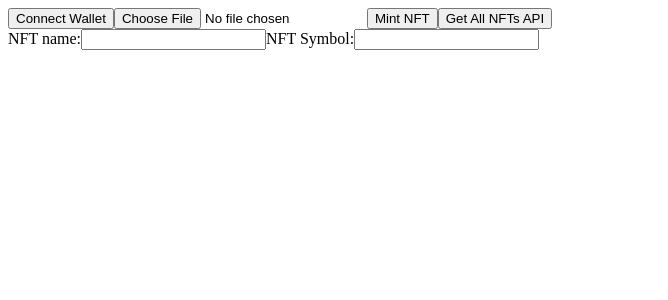
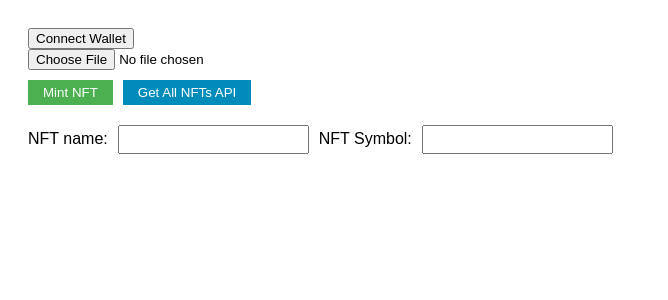
Before and after one commit to Tanish32/SolanaNFTminter, a React (Create React App) app in the folder client/: page / in a window 1280 px wide. Shown: the top 300 px of the page, without its empty margins (0-668 px from the left). Built offline with nearby package versions, Linux system fonts and the light colour scheme.

Commit message:
buttons Beautify

```diff
--- a/client/src/components/ImageUploadButton.jsx
+++ b/client/src/components/ImageUploadButton.jsx
@@ -58,32 +58,66 @@ function ImageUploadButton() {
 	}
 
 	return (
-		<div>
+		<div style={{ padding: "20px", fontFamily: "Arial, sans-serif" }}>
 			<ConnectWalletButton
 				userAddress={userAddress}
 				setUserAddress={setUserAddress}
+				style={{ marginBottom: "10px" }}
 			/>
-			<input type="file" onChange={uploadImageHandler} />
-			<button onClick={mintNFT}>Mint NFT</button>
-			<button onClick={getNFTS} disabled={isButtonDisabled}>
+			<input
+				type="file"
+				onChange={uploadImageHandler}
+				style={{ display: "block", marginBottom: "10px" }}
+			/>
+			<button
+				onClick={mintNFT}
+				style={{
+					marginRight: "10px",
+					padding: "5px 15px",
+					backgroundColor: "#4CAF50",
+					color: "white",
+					border: "none",
+					cursor: "pointer",
+				}}>
+				Mint NFT
+			</button>
+			<button
+				onClick={getNFTS}
+				disabled={isButtonDisabled}
+				style={{
+					padding: "5px 15px",
+					backgroundColor: "#008CBA",
+					color: "white",
+					border: "none",
+					cursor: "pointer",
+				}}>
 				Get All NFTs API
 			</button>
-			<form onSubmit={handleSubmit}>
-				<label htmlFor="imgName">NFT name:</label>
+			<form onSubmit={handleSubmit} style={{ marginTop: "20px" }}>
+				<label htmlFor="imgName" style={{ marginRight: "10px" }}>
+					NFT name:
+				</label>
 				<input
 					type="text"
 					id="imgName"
 					name="imgName"
 					value={imgName}
-					onChange={(e) => setImgName(e.target.value)}></input>
-				<label htmlFor="symbol">NFT Symbol:</label>
-
+					onChange={(e) => setImgName(e.target.value)}
+					style={{
+						marginBottom: "10px",
+						marginRight: "10px",
+						padding: "5px",
+					}}></input>
+				<label htmlFor="symbol" style={{ marginRight: "10px" }}>
+					NFT Symbol:
+				</label>
 				<input
 					type="text"
 					id="symbol"
 					name="symbol"
 					value={symbol}
-					onChange={(e) => setSymbol(e.target.value)}></input>
+					onChange={(e) => setSymbol(e.target.value)}
+					style={{ marginBottom: "10px", padding: "5px" }}></input>
 			</form>
 		</div>
 	)
```
